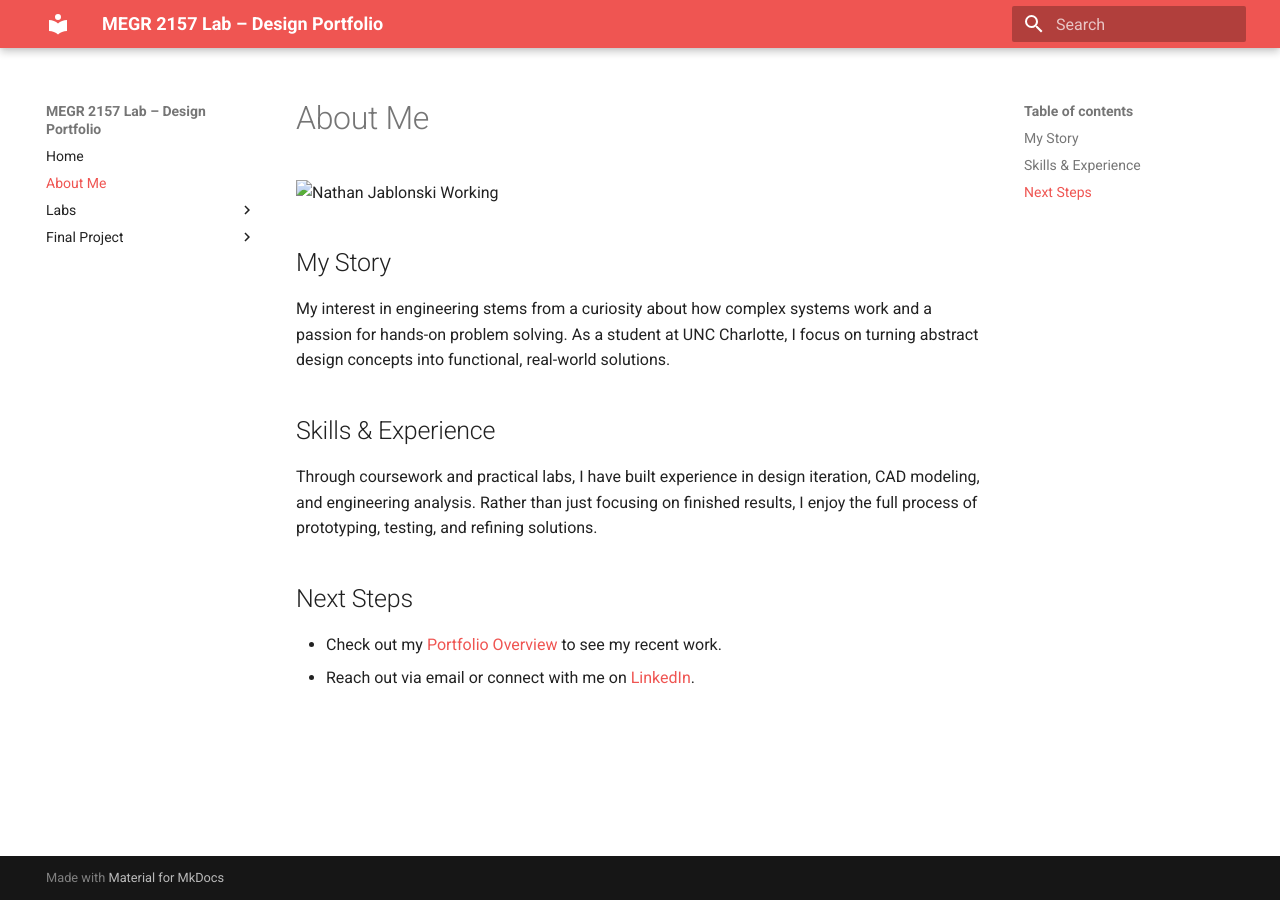
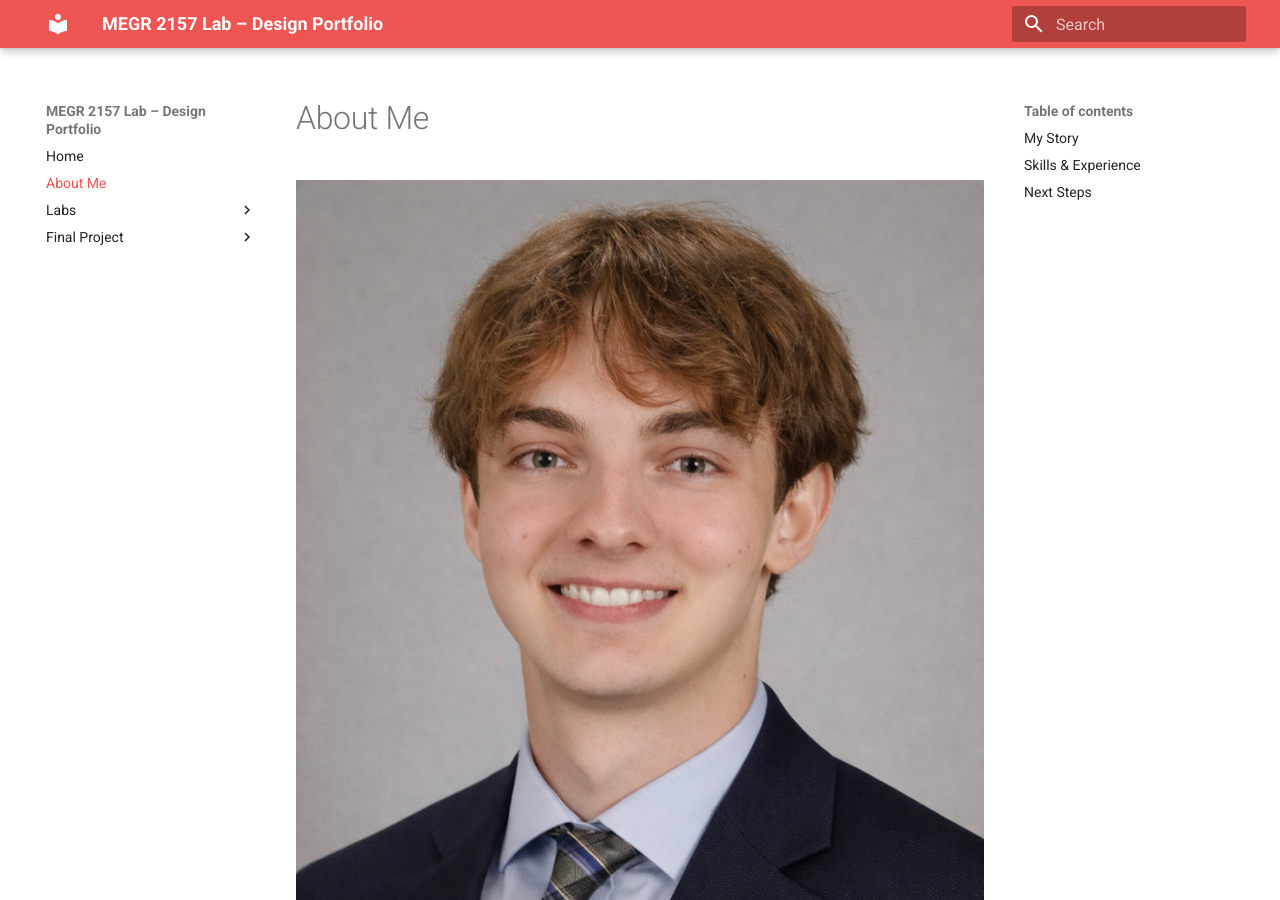
Before and after one commit to njablons/Nathan-Jablonski-Portfolio, an MkDocs documentation site: the page built from docs/aboutme/index.md, in a window 1280 px wide and 900 px high. Built offline with MkDocs 1.6.1 and Material for MkDocs 9.7.7, drawn with Linux system fonts in a browser that asks for light colours.

Commit message:
Update index.md

```diff
--- a/docs/aboutme/index.md
+++ b/docs/aboutme/index.md
@@ -1,6 +1,7 @@
 # About Me
 
-![Nathan Jablonski Working](IMG_3462.jpeg)
+![Nathan Jablonski](../IMG_3462.jpeg)
+
 ## My Story
 My interest in engineering stems from a curiosity about how complex systems work and a passion for hands-on problem solving. As a student at UNC Charlotte, I focus on turning abstract design concepts into functional, real-world solutions.
 
```
